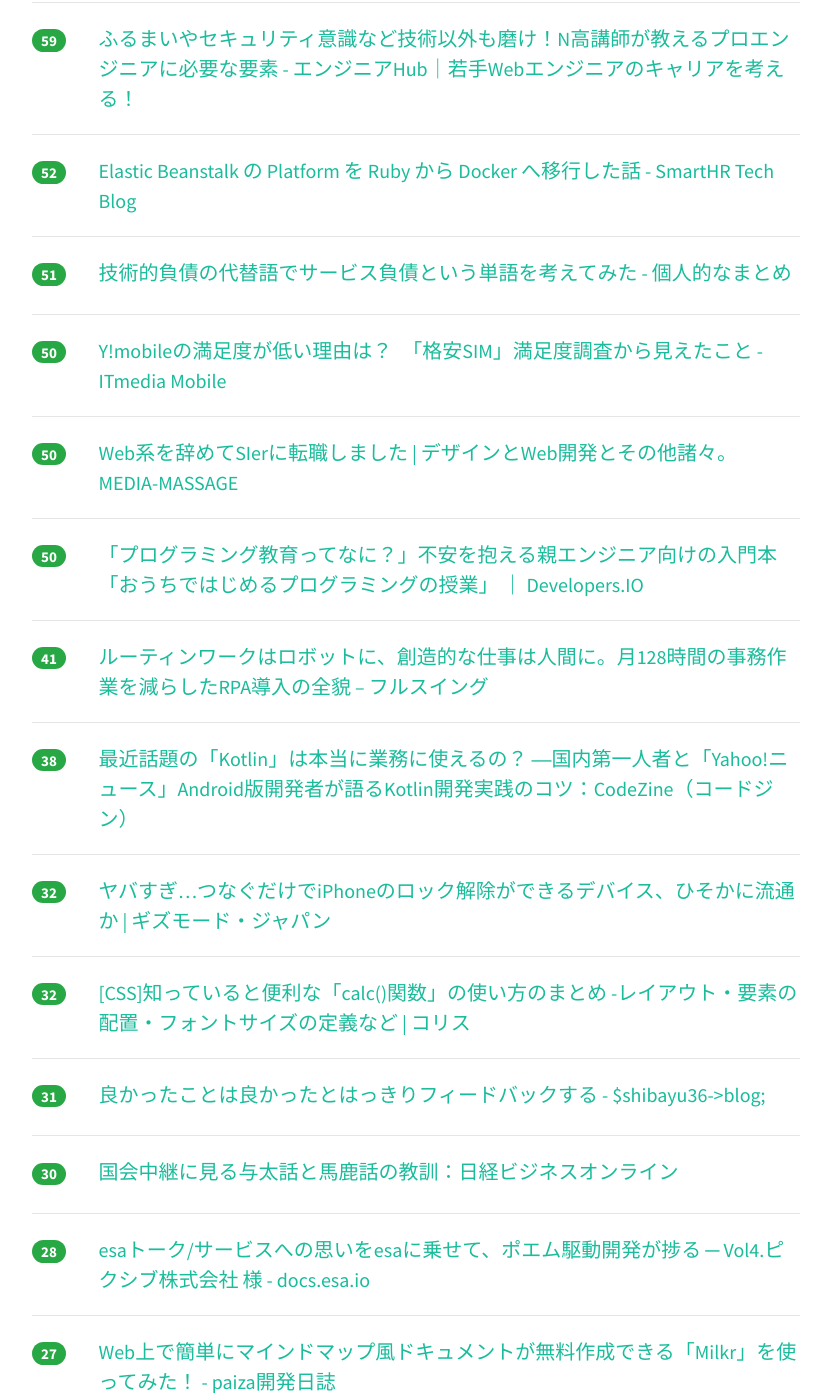
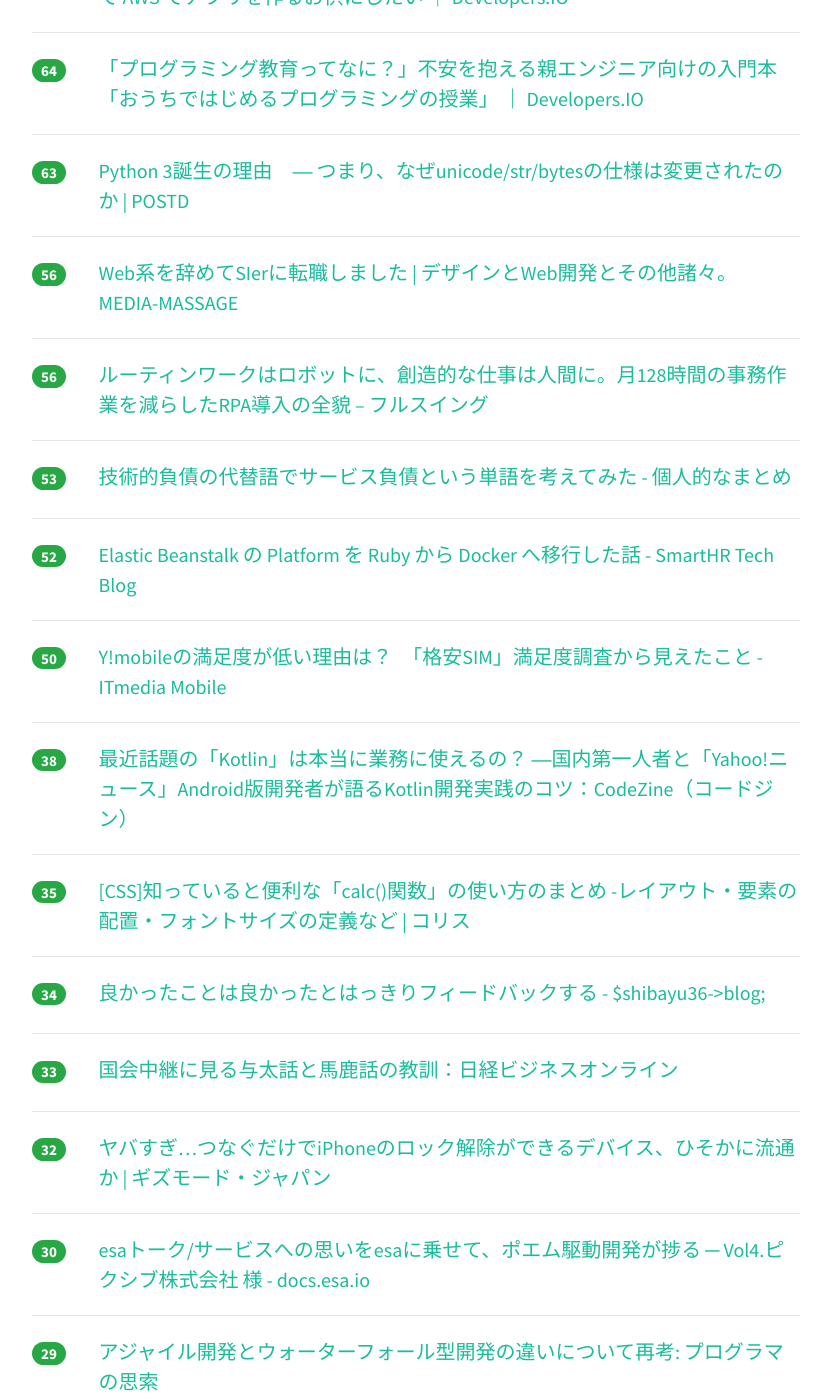
Before and after one commit to yatta47/hatena-matome-site, a Jekyll site: the page built from _posts/2018-03-23-hatena.md, in a window 1280 px wide and 1400 px high, scrolled down 1192 px. Shown: the whole window, without its empty margins (224-1051 px from the left). Built offline with Jekyll 4.4.1, drawn with Linux system fonts in a browser that asks for light colours; nearby versions of some CDN libraries; some of the changed text lies outside the part shown.

Commit message:
Updated 2018-03-23

```diff
--- a/_posts/2018-03-23-hatena.md
+++ b/_posts/2018-03-23-hatena.md
@@ -1,59 +1,79 @@
 ---
 layout: post
 title:  "2018-03-23 はてぶIT"
-date:   2018-03-23 15:01:38
+date:   2018-03-23 16:02:25
 tags: [it-hotentry]
 ---
-45 件のデータあり
+47 件のデータあり
 
 <hr><div class="row">
-<div class="col-1"><span class="badge badge-pill badge-success h2">213</span></div>
+<div class="col-1"><span class="badge badge-pill badge-success h2">226</span></div>
 <div class="col-11"><a href='http://onereihoku.org/archives/2964' target='_blank'>SNS上で拡散されている記事に関して | ONEれいほく</a></div>
 </div>
 <hr>
 <div class="row">
-<div class="col-1"><span class="badge badge-pill badge-success h2">198</span></div>
+<div class="col-1"><span class="badge badge-pill badge-success h2">219</span></div>
 <div class="col-11"><a href='http://azanaerunawano5to4.hatenablog.com/entry/2018/03/22/233458' target='_blank'>ユニクロの安さと適正な価値 - あざなえるなわのごとし</a></div>
 </div>
 <hr>
 <div class="row">
-<div class="col-1"><span class="badge badge-pill badge-success h2">133</span></div>
+<div class="col-1"><span class="badge badge-pill badge-success h2">170</span></div>
 <div class="col-11"><a href='https://qiita.com/liukoki/items/8a6cd4543e7e7e906461' target='_blank'>フロントエンド全然わからないマンが、ちょっとでも見た目のいいWebサービスを作ろうとしてやったこと - Qiita</a></div>
 </div>
 <hr>
 <div class="row">
-<div class="col-1"><span class="badge badge-pill badge-success h2">109</span></div>
+<div class="col-1"><span class="badge badge-pill badge-success h2">116</span></div>
 <div class="col-11"><a href='https://togetter.com/li/1211254' target='_blank'>元ナムコ社員がPEZYで語る日本の研究者の問題点 - Togetter</a></div>
 </div>
 <hr>
 <div class="row">
-<div class="col-1"><span class="badge badge-pill badge-success h2">89</span></div>
+<div class="col-1"><span class="badge badge-pill badge-success h2">101</span></div>
+<div class="col-11"><a href='https://note.mu/nikonote/n/nc28fd9ac675b' target='_blank'>モードレスデザイン｜ai｜note</a></div>
+</div>
+<hr>
+<div class="row">
+<div class="col-1"><span class="badge badge-pill badge-success h2">90</span></div>
 <div class="col-11"><a href='http://moognyk.hateblo.jp/entry/2018/03/22/190000' target='_blank'>『写真のことが全部わかる本』（中原一雄）は初心者が最短でカメラと仲良くなるための素敵ガイド - I AM A DOG</a></div>
 </div>
 <hr>
 <div class="row">
-<div class="col-1"><span class="badge badge-pill badge-success h2">78</span></div>
-<div class="col-11"><a href='https://note.mu/nikonote/n/nc28fd9ac675b' target='_blank'>モードレスデザイン｜ai｜note</a></div>
-</div>
-<hr>
-<div class="row">
-<div class="col-1"><span class="badge badge-pill badge-success h2">78</span></div>
+<div class="col-1"><span class="badge badge-pill badge-success h2">85</span></div>
 <div class="col-11"><a href='http://www.publickey1.jp/blog/18/google_cloudddoscloud_armorxsssql.html' target='_blank'>Google Cloud上のサービスをDDoS攻撃から守る新機能「Cloud Armor」公開。XSSやSQLインジェクションも防御可能 － Publickey</a></div>
 </div>
 <hr>
 <div class="row">
-<div class="col-1"><span class="badge badge-pill badge-success h2">62</span></div>
+<div class="col-1"><span class="badge badge-pill badge-success h2">66</span></div>
+<div class="col-11"><a href='https://employment.en-japan.com/engineerhub/entry/2018/03/14/110000' target='_blank'>ふるまいやセキュリティ意識など技術以外も磨け！N高講師が教えるプロエンジニアに必要な要素 - エンジニアHub｜若手Webエンジニアのキャリアを考える！</a></div>
+</div>
+<hr>
+<div class="row">
+<div class="col-1"><span class="badge badge-pill badge-success h2">65</span></div>
 <div class="col-11"><a href='https://dev.classmethod.jp/server-side/serverless/book-serverless-application-guide/' target='_blank'>【書評】「サーバーレスアプリケーション 開発ガイド」は初心者から経験者まで AWS でアプリを作るお供にしたい ｜ Developers.IO</a></div>
 </div>
 <hr>
 <div class="row">
-<div class="col-1"><span class="badge badge-pill badge-success h2">59</span></div>
+<div class="col-1"><span class="badge badge-pill badge-success h2">64</span></div>
+<div class="col-11"><a href='https://dev.classmethod.jp/etc/protech-book/' target='_blank'>「プログラミング教育ってなに？」不安を抱える親エンジニア向けの入門本「おうちではじめるプログラミングの授業」 ｜ Developers.IO</a></div>
+</div>
+<hr>
+<div class="row">
+<div class="col-1"><span class="badge badge-pill badge-success h2">63</span></div>
 <div class="col-11"><a href='https://postd.cc/why-python-3-exists/' target='_blank'>Python 3誕生の理由　― つまり、なぜunicode/str/bytesの仕様は変更されたのか | POSTD</a></div>
 </div>
 <hr>
 <div class="row">
-<div class="col-1"><span class="badge badge-pill badge-success h2">59</span></div>
-<div class="col-11"><a href='https://employment.en-japan.com/engineerhub/entry/2018/03/14/110000' target='_blank'>ふるまいやセキュリティ意識など技術以外も磨け！N高講師が教えるプロエンジニアに必要な要素 - エンジニアHub｜若手Webエンジニアのキャリアを考える！</a></div>
+<div class="col-1"><span class="badge badge-pill badge-success h2">56</span></div>
+<div class="col-11"><a href='https://media-massage.net/blog/change-jobs-from-web-studio-to-systems-integrator/' target='_blank'>Web系を辞めてSIerに転職しました | デザインとWeb開発とその他諸々。 MEDIA-MASSAGE</a></div>
+</div>
+<hr>
+<div class="row">
+<div class="col-1"><span class="badge badge-pill badge-success h2">56</span></div>
+<div class="col-11"><a href='https://fullswing.dena.com/rpa/' target='_blank'>ルーティンワークはロボットに、創造的な仕事は人間に。月128時間の事務作業を減らしたRPA導入の全貌 – フルスイング</a></div>
+</div>
+<hr>
+<div class="row">
+<div class="col-1"><span class="badge badge-pill badge-success h2">53</span></div>
+<div class="col-11"><a href='http://hachi.hatenablog.com/entry/2018/03/23/001530' target='_blank'>技術的負債の代替語でサービス負債という単語を考えてみた - 個人的なまとめ</a></div>
 </div>
 <hr>
 <div class="row">
@@ -62,28 +82,8 @@ tags: [it-hotentry]
 </div>
 <hr>
 <div class="row">
-<div class="col-1"><span class="badge badge-pill badge-success h2">51</span></div>
-<div class="col-11"><a href='http://hachi.hatenablog.com/entry/2018/03/23/001530' target='_blank'>技術的負債の代替語でサービス負債という単語を考えてみた - 個人的なまとめ</a></div>
-</div>
-<hr>
-<div class="row">
 <div class="col-1"><span class="badge badge-pill badge-success h2">50</span></div>
 <div class="col-11"><a href='http://www.itmedia.co.jp/mobile/articles/1803/22/news132.html' target='_blank'>Y!mobileの満足度が低い理由は？　「格安SIM」満足度調査から見えたこと - ITmedia Mobile</a></div>
-</div>
-<hr>
-<div class="row">
-<div class="col-1"><span class="badge badge-pill badge-success h2">50</span></div>
-<div class="col-11"><a href='https://media-massage.net/blog/change-jobs-from-web-studio-to-systems-integrator/' target='_blank'>Web系を辞めてSIerに転職しました | デザインとWeb開発とその他諸々。 MEDIA-MASSAGE</a></div>
-</div>
-<hr>
-<div class="row">
-<div class="col-1"><span class="badge badge-pill badge-success h2">50</span></div>
-<div class="col-11"><a href='https://dev.classmethod.jp/etc/protech-book/' target='_blank'>「プログラミング教育ってなに？」不安を抱える親エンジニア向けの入門本「おうちではじめるプログラミングの授業」 ｜ Developers.IO</a></div>
-</div>
-<hr>
-<div class="row">
-<div class="col-1"><span class="badge badge-pill badge-success h2">41</span></div>
-<div class="col-11"><a href='https://fullswing.dena.com/rpa/' target='_blank'>ルーティンワークはロボットに、創造的な仕事は人間に。月128時間の事務作業を減らしたRPA導入の全貌 – フルスイング</a></div>
 </div>
 <hr>
 <div class="row">
@@ -92,43 +92,53 @@ tags: [it-hotentry]
 </div>
 <hr>
 <div class="row">
+<div class="col-1"><span class="badge badge-pill badge-success h2">35</span></div>
+<div class="col-11"><a href='https://coliss.com/articles/build-websites/operation/css/calc-function-with-use-cases.html' target='_blank'>[CSS]知っていると便利な「calc()関数」の使い方のまとめ -レイアウト・要素の配置・フォントサイズの定義など | コリス</a></div>
+</div>
+<hr>
+<div class="row">
+<div class="col-1"><span class="badge badge-pill badge-success h2">34</span></div>
+<div class="col-11"><a href='http://blog.shibayu36.org/entry/2018/03/23/062152' target='_blank'>良かったことは良かったとはっきりフィードバックする - $shibayu36->blog;</a></div>
+</div>
+<hr>
+<div class="row">
+<div class="col-1"><span class="badge badge-pill badge-success h2">33</span></div>
+<div class="col-11"><a href='http://business.nikkeibp.co.jp/atcl/opinion/15/174784/032200136/' target='_blank'>国会中継に見る与太話と馬鹿話の教訓：日経ビジネスオンライン</a></div>
+</div>
+<hr>
+<div class="row">
 <div class="col-1"><span class="badge badge-pill badge-success h2">32</span></div>
 <div class="col-11"><a href='https://www.gizmodo.jp/2018/03/grayshift-graykey-iphone-unlock.html' target='_blank'>ヤバすぎ…つなぐだけでiPhoneのロック解除ができるデバイス、ひそかに流通か | ギズモード・ジャパン</a></div>
 </div>
 <hr>
 <div class="row">
-<div class="col-1"><span class="badge badge-pill badge-success h2">32</span></div>
-<div class="col-11"><a href='https://coliss.com/articles/build-websites/operation/css/calc-function-with-use-cases.html' target='_blank'>[CSS]知っていると便利な「calc()関数」の使い方のまとめ -レイアウト・要素の配置・フォントサイズの定義など | コリス</a></div>
+<div class="col-1"><span class="badge badge-pill badge-success h2">30</span></div>
+<div class="col-11"><a href='https://docs.esa.io/posts/256' target='_blank'>esaトーク/サービスへの思いをesaに乗せて、ポエム駆動開発が捗る ─ Vol4.ピクシブ株式会社 様 - docs.esa.io</a></div>
 </div>
 <hr>
 <div class="row">
-<div class="col-1"><span class="badge badge-pill badge-success h2">31</span></div>
-<div class="col-11"><a href='http://blog.shibayu36.org/entry/2018/03/23/062152' target='_blank'>良かったことは良かったとはっきりフィードバックする - $shibayu36->blog;</a></div>
-</div>
-<hr>
-<div class="row">
-<div class="col-1"><span class="badge badge-pill badge-success h2">30</span></div>
-<div class="col-11"><a href='http://business.nikkeibp.co.jp/atcl/opinion/15/174784/032200136/' target='_blank'>国会中継に見る与太話と馬鹿話の教訓：日経ビジネスオンライン</a></div>
+<div class="col-1"><span class="badge badge-pill badge-success h2">29</span></div>
+<div class="col-11"><a href='http://forza.cocolog-nifty.com/blog/2018/03/post-5ef6.html' target='_blank'>アジャイル開発とウォーターフォール型開発の違いについて再考: プログラマの思索</a></div>
 </div>
 <hr>
 <div class="row">
 <div class="col-1"><span class="badge badge-pill badge-success h2">28</span></div>
-<div class="col-11"><a href='https://docs.esa.io/posts/256' target='_blank'>esaトーク/サービスへの思いをesaに乗せて、ポエム駆動開発が捗る ─ Vol4.ピクシブ株式会社 様 - docs.esa.io</a></div>
+<div class="col-11"><a href='https://paiza.hatenablog.com/entry/2018/03/22/Web%E4%B8%8A%E3%81%A7%E7%B0%A1%E5%8D%98%E3%81%AB%E3%83%9E%E3%82%A4%E3%83%B3%E3%83%89%E3%83%9E%E3%83%83%E3%83%97%E9%A2%A8%E3%83%89%E3%82%AD%E3%83%A5%E3%83%A1%E3%83%B3%E3%83%88%E3%81%8C%E7%84%A1%E6%96%99' target='_blank'>Web上で簡単にマインドマップ風ドキュメントが無料作成できる「Milkr」を使ってみた！ - paiza開発日誌</a></div>
+</div>
+<hr>
+<div class="row">
+<div class="col-1"><span class="badge badge-pill badge-success h2">28</span></div>
+<div class="col-11"><a href='http://photoshopvip.net/107825' target='_blank'>【全て無料！】高品質で使いやすい新作アイコン素材48個まとめ 2018年3月度 - PhotoshopVIP</a></div>
+</div>
+<hr>
+<div class="row">
+<div class="col-1"><span class="badge badge-pill badge-success h2">28</span></div>
+<div class="col-11"><a href='https://gigazine.net/news/20180323-cd-vinyl-popular-than-download/' target='_blank'>今や「音楽のダウンロード」はCDやレコードよりも衰退している - GIGAZINE</a></div>
 </div>
 <hr>
 <div class="row">
 <div class="col-1"><span class="badge badge-pill badge-success h2">27</span></div>
-<div class="col-11"><a href='https://paiza.hatenablog.com/entry/2018/03/22/Web%E4%B8%8A%E3%81%A7%E7%B0%A1%E5%8D%98%E3%81%AB%E3%83%9E%E3%82%A4%E3%83%B3%E3%83%89%E3%83%9E%E3%83%83%E3%83%97%E9%A2%A8%E3%83%89%E3%82%AD%E3%83%A5%E3%83%A1%E3%83%B3%E3%83%88%E3%81%8C%E7%84%A1%E6%96%99' target='_blank'>Web上で簡単にマインドマップ風ドキュメントが無料作成できる「Milkr」を使ってみた！ - paiza開発日誌</a></div>
-</div>
-<hr>
-<div class="row">
-<div class="col-1"><span class="badge badge-pill badge-success h2">27</span></div>
-<div class="col-11"><a href='http://forza.cocolog-nifty.com/blog/2018/03/post-5ef6.html' target='_blank'>アジャイル開発とウォーターフォール型開発の違いについて再考: プログラマの思索</a></div>
-</div>
-<hr>
-<div class="row">
-<div class="col-1"><span class="badge badge-pill badge-success h2">27</span></div>
-<div class="col-11"><a href='http://photoshopvip.net/107825' target='_blank'>【全て無料！】高品質で使いやすい新作アイコン素材48個まとめ 2018年3月度 - PhotoshopVIP</a></div>
+<div class="col-11"><a href='https://ses.vtryo.me/it-bad-project-night/' target='_blank'>「IT業界クソ現場オブザナイト」というパワー系イベントに参加してみた件</a></div>
 </div>
 <hr>
 <div class="row">
@@ -147,6 +157,11 @@ tags: [it-hotentry]
 </div>
 <hr>
 <div class="row">
+<div class="col-1"><span class="badge badge-pill badge-success h2">24</span></div>
+<div class="col-11"><a href='https://jp.corp-sansan.com/blog/2018/03/deep_learning_loss_function.html' target='_blank'>【Techブログ】Deep Learningによる分類でロス関数に何を選ぶか | Sansan株式会社</a></div>
+</div>
+<hr>
+<div class="row">
 <div class="col-1"><span class="badge badge-pill badge-success h2">23</span></div>
 <div class="col-11"><a href='https://www.hitachicm.com/global/jp/news-jpn/press/18-03-22j-2/' target='_blank'>四脚クローラ方式を採用した双腕型コンセプトマシンを開発 - Hitachi Construction Machinery</a></div>
 </div>
@@ -158,22 +173,12 @@ tags: [it-hotentry]
 <hr>
 <div class="row">
 <div class="col-1"><span class="badge badge-pill badge-success h2">23</span></div>
-<div class="col-11"><a href='https://jp.corp-sansan.com/blog/2018/03/deep_learning_loss_function.html' target='_blank'>【Techブログ】Deep Learningによる分類でロス関数に何を選ぶか | Sansan株式会社</a></div>
-</div>
-<hr>
-<div class="row">
-<div class="col-1"><span class="badge badge-pill badge-success h2">22</span></div>
 <div class="col-11"><a href='http://www.itmedia.co.jp/news/articles/1803/22/news116.html' target='_blank'>radikoでNHKラジオの実験配信、4月から全国で　無料でライブ聴取可能 - ITmedia NEWS</a></div>
 </div>
 <hr>
 <div class="row">
 <div class="col-1"><span class="badge badge-pill badge-success h2">22</span></div>
 <div class="col-11"><a href='http://design-plus1.com/tcd-w/2018/03/waifu2x-caffe.html' target='_blank'>画像をキレイに拡大する「waifu2x-caffe」の使い方</a></div>
-</div>
-<hr>
-<div class="row">
-<div class="col-1"><span class="badge badge-pill badge-success h2">22</span></div>
-<div class="col-11"><a href='https://ses.vtryo.me/it-bad-project-night/' target='_blank'>「IT業界クソ現場オブザナイト」というパワー系イベントに参加してみた件</a></div>
 </div>
 <hr>
 <div class="row">
@@ -207,6 +212,16 @@ tags: [it-hotentry]
 </div>
 <hr>
 <div class="row">
+<div class="col-1"><span class="badge badge-pill badge-success h2">17</span></div>
+<div class="col-11"><a href='https://wired.jp/2018/03/23/zuckerberg-statement-cambridge-analytica/' target='_blank'>Facebookの個人データの不正利用について、ようやくザッカーバーグが重い口を開いた｜WIRED.jp</a></div>
+</div>
+<hr>
+<div class="row">
+<div class="col-1"><span class="badge badge-pill badge-success h2">17</span></div>
+<div class="col-11"><a href='https://gigazine.net/news/20080104_linux_directory_structure/' target='_blank'>Linuxのディレクトリ構造の一覧 - GIGAZINE</a></div>
+</div>
+<hr>
+<div class="row">
 <div class="col-1"><span class="badge badge-pill badge-success h2">16</span></div>
 <div class="col-11"><a href='http://panora.tokyo/56894/' target='_blank'>Oculusセッション超まとめ　Homeのソーシャル機能やOculus Goの72fpsモードを発表【GDC 2018】 – PANORA</a></div>
 </div>
@@ -217,17 +232,12 @@ tags: [it-hotentry]
 </div>
 <hr>
 <div class="row">
-<div class="col-1"><span class="badge badge-pill badge-success h2">16</span></div>
-<div class="col-11"><a href='https://wired.jp/2018/03/23/zuckerberg-statement-cambridge-analytica/' target='_blank'>Facebookの個人データの不正利用について、ようやくザッカーバーグが重い口を開いた｜WIRED.jp</a></div>
+<div class="col-1"><span class="badge badge-pill badge-success h2">15</span></div>
+<div class="col-11"><a href='https://findy-code.io/engineer-lab/engineer-side-business-night1' target='_blank'>【イベントレポート】エンジニア副業Night #1 を開催しました！！ | Findy Engineer Lab</a></div>
 </div>
 <hr>
 <div class="row">
-<div class="col-1"><span class="badge badge-pill badge-success h2">13</span></div>
+<div class="col-1"><span class="badge badge-pill badge-success h2">15</span></div>
 <div class="col-11"><a href='http://uxmilk.jp/70655' target='_blank'>Wixのテンプレートに学ぶソフトモーションなどのデザイントレンド | UX MILK</a></div>
 </div>
 <hr>
-<div class="row">
-<div class="col-1"><span class="badge badge-pill badge-success h2">12</span></div>
-<div class="col-11"><a href='https://findy-code.io/engineer-lab/engineer-side-business-night1' target='_blank'>【イベントレポート】エンジニア副業Night #1 を開催しました！！ | Findy Engineer Lab</a></div>
-</div>
-<hr>
```
